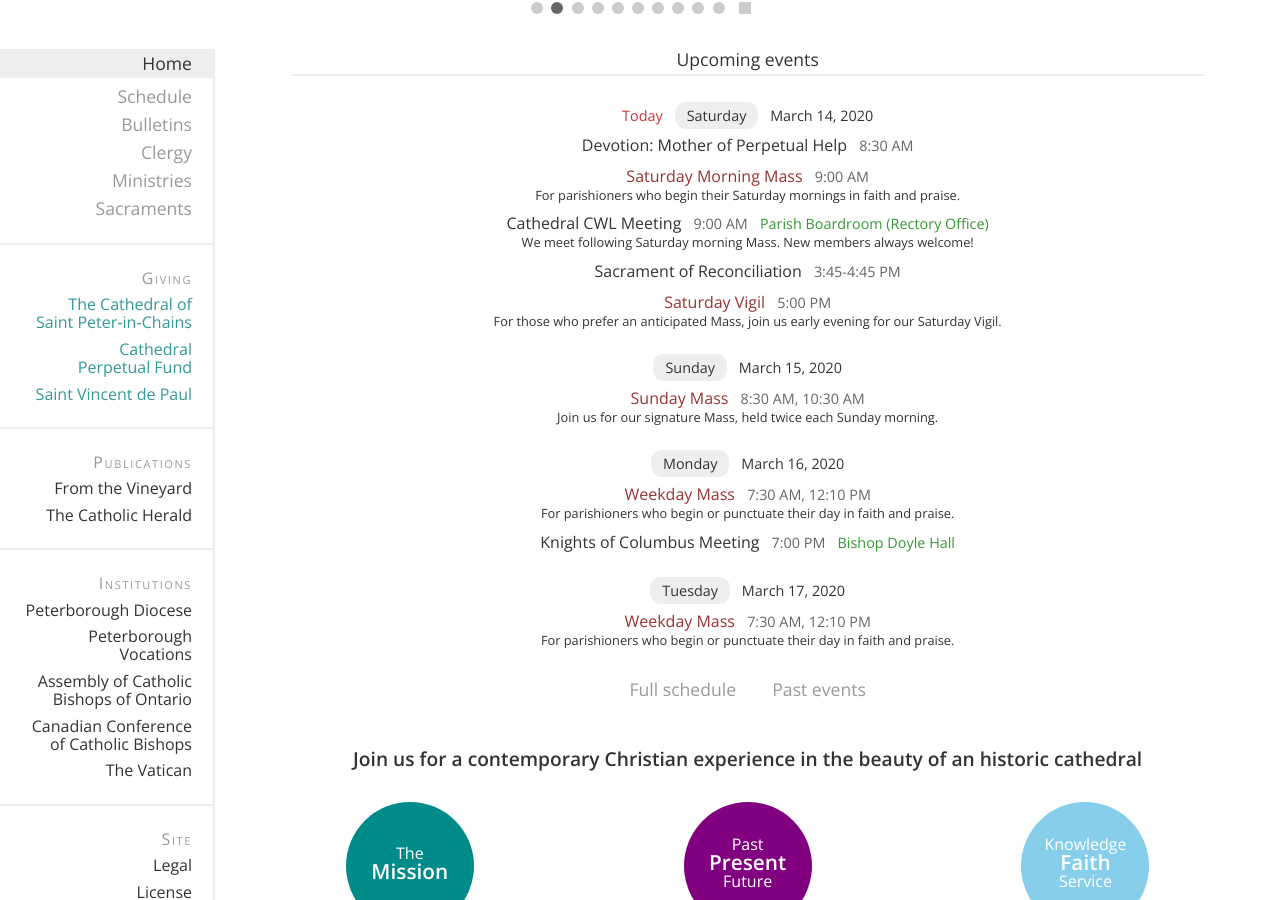
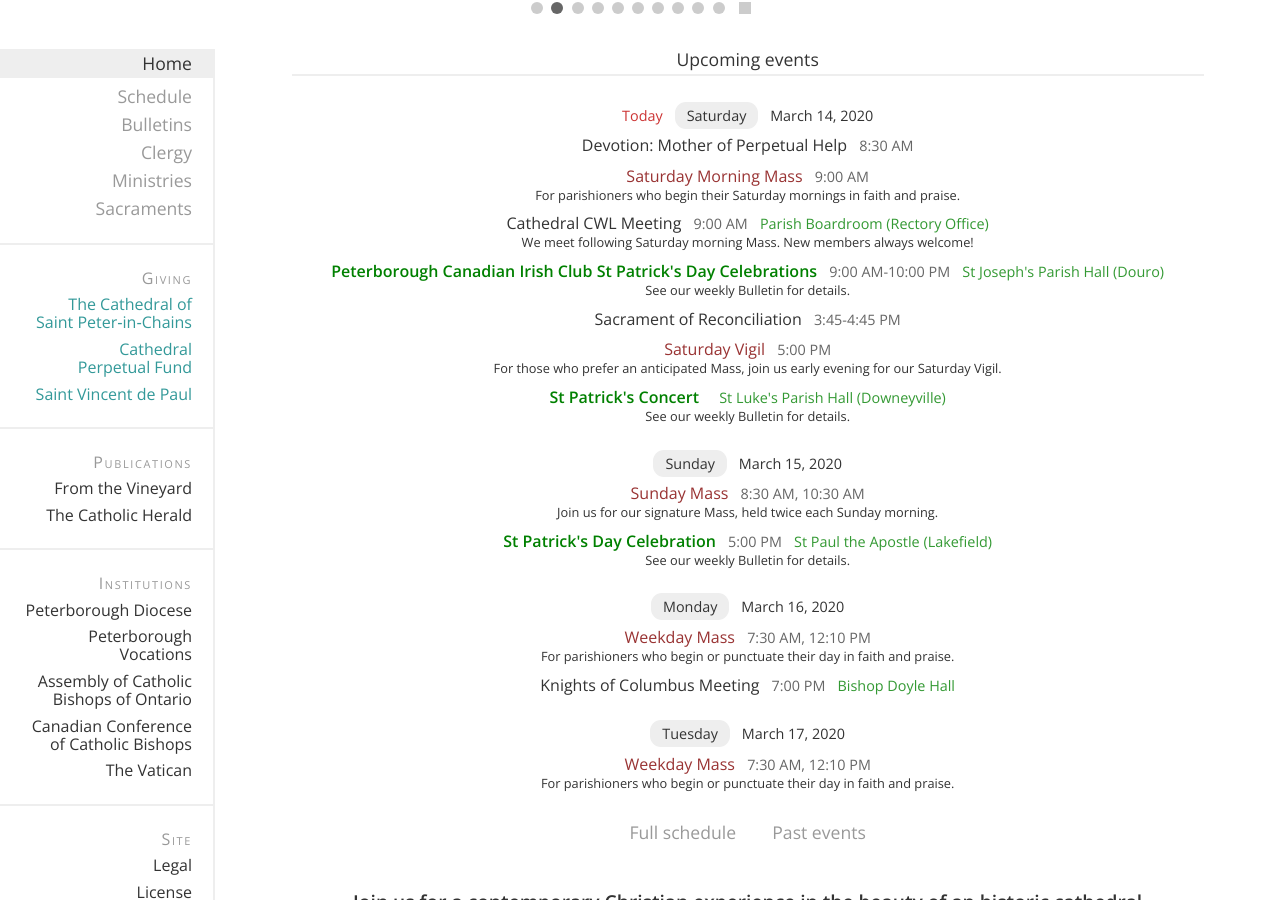
Before and after one commit to stpeterinchains/stpeterinchains.github.io, a Jekyll site: the page built from index.html, in a window 1280 px wide and 900 px high, scrolled down 650 px. Built offline with Jekyll 4.4.1, drawn with Linux system fonts in a browser that asks for light colours; nearby versions of some CDN libraries.

Commit message:
New bulletin: 2020/03/08; updated schedule data

```diff
--- a/_data/bulletins.yml
+++ b/_data/bulletins.yml
@@ -15,6 +15,10 @@ issues:
       -
         month: March
         bulletins:
+          -
+            date: 8
+            title: Second Sunday in Lent
+            link: https://drive.google.com/file/d/1hqkbx0bQsFPO_aZWQVqnvD4uKUatAZOC/view
           -
             date: 1
             title: First Sunday in Lent
--- a/_data/schedule.yml
+++ b/_data/schedule.yml
@@ -683,6 +683,7 @@ calendar:
 
           Donations gratefully accepted at the door.
         location: St Martin&apos;s Parish Hall
+        color: green
         time: 2:30 PM
         ordinal: "1430"
   - date: 2020-03-09
@@ -702,14 +703,43 @@ calendar:
     recurring: *friday_march
     specials:
       - *stations_of_the_cross
+      - title: St Patrick&apos;s Concert
+        descriptive: >
+          See our weekly Bulletin for details.
+        location: St Luke&apos;s Parish Hall (Downeyville)
+        color: green
+        time:
+        ordinal: "2000"
   - date: 2020-03-14
     season: *lent
     recurring: *saturday_march
     specials:
       - *cwl
+      - title: Peterborough Canadian Irish Club St Patrick&apos;s Day Celebrations
+        descriptive: >
+          See our weekly Bulletin for details.
+        location: St Joseph&apos;s Parish Hall (Douro)
+        color: green
+        time: 9:00 AM-10:00 PM
+        ordinal: "0900"
+      - title: St Patrick&apos;s Concert
+        descriptive: >
+          See our weekly Bulletin for details.
+        location: St Luke&apos;s Parish Hall (Downeyville)
+        color: green
+        time:
+        ordinal: "2000"
   - date: 2020-03-15
     season: *lent
     recurring: *sunday_march
+    specials:
+      - title: St Patrick&apos;s Day Celebration
+        descriptive: >
+          See our weekly Bulletin for details.
+        location: St Paul the Apostle (Lakefield)
+        color: green
+        time: 5:00 PM
+        ordinal: "1700"
   - date: 2020-03-16
     season: *lent
     recurring: *monday_march
```
